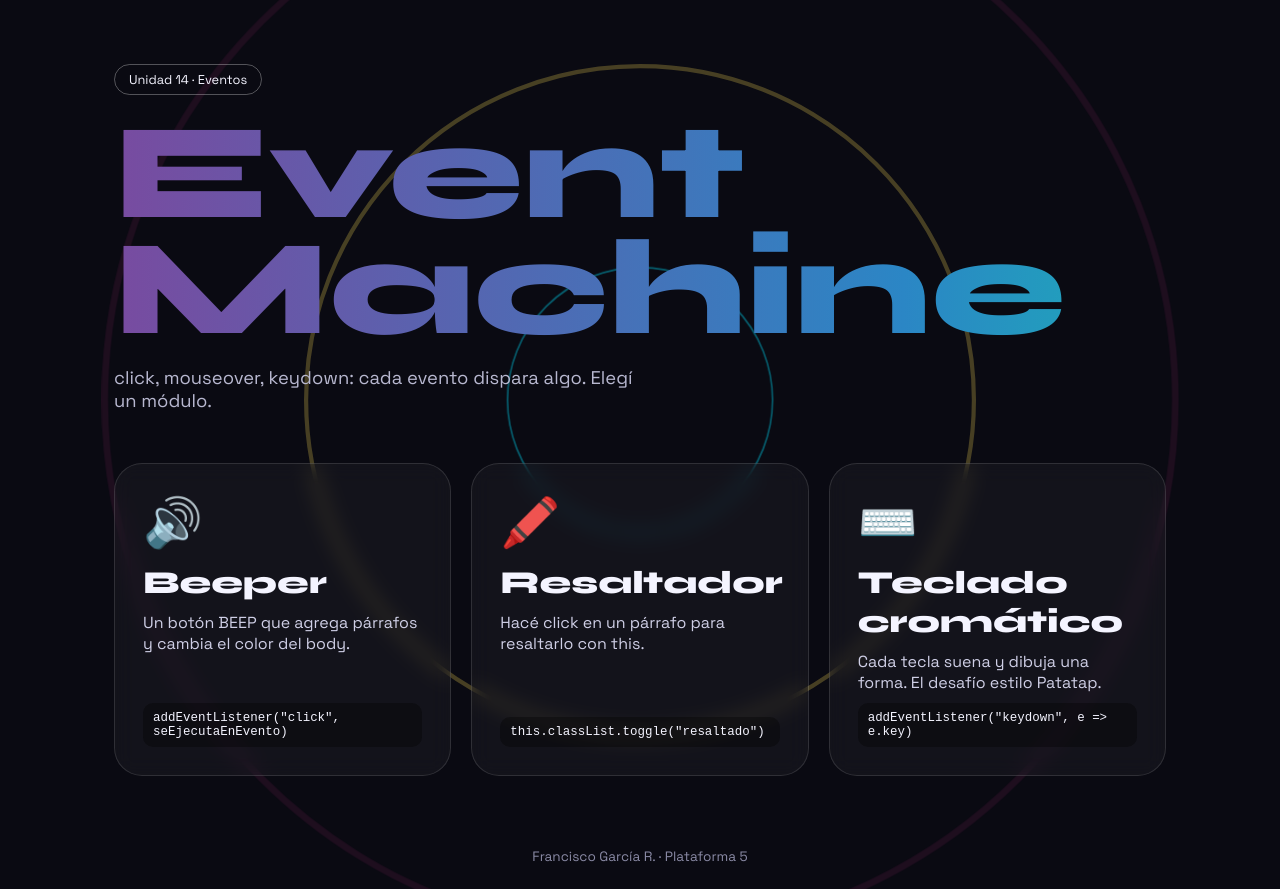
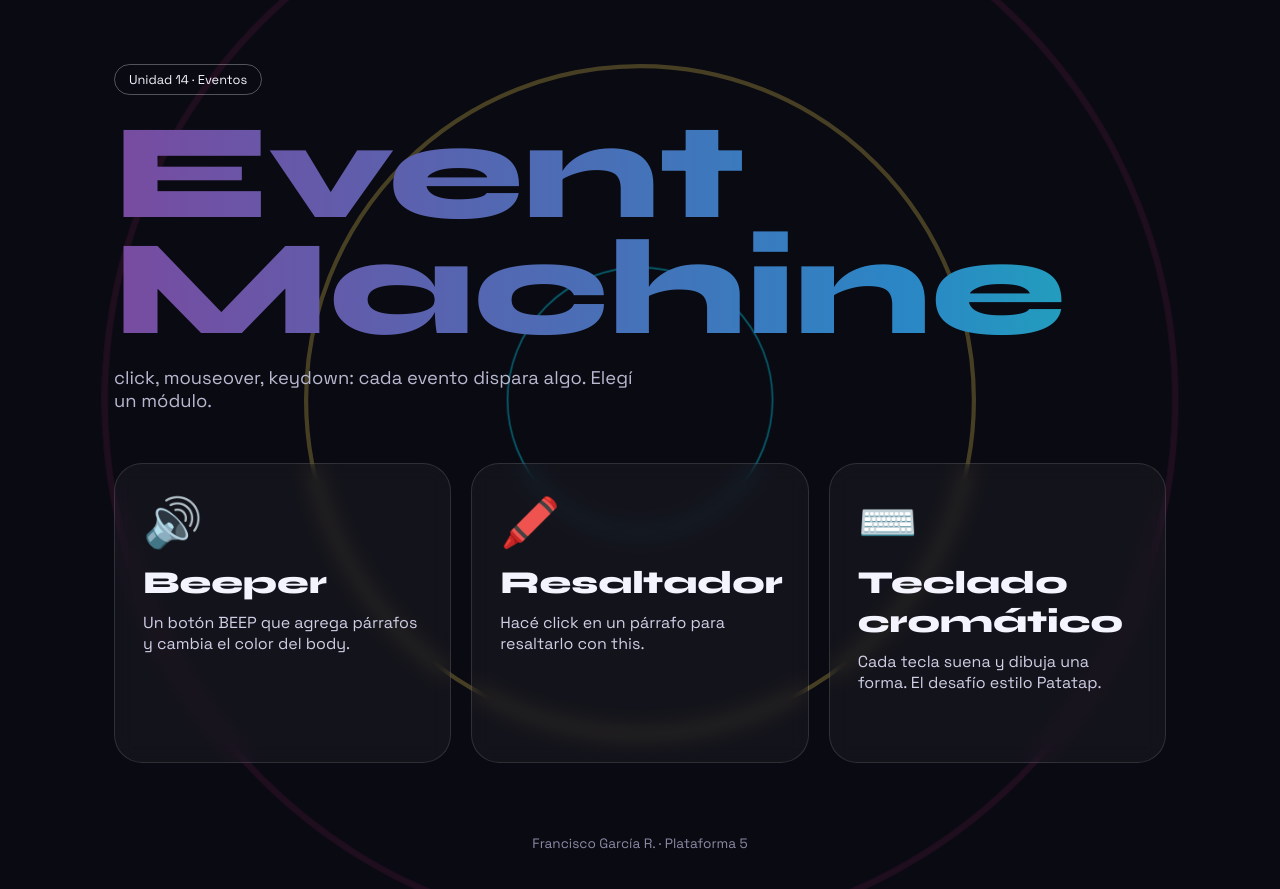
Before and after one commit to frangar050409/Trabajo-unidad-14-Garcia-Resta, a plain HTML site: page index.html in a window 1280 px wide. Drawn offline with Linux system fonts and the light colour scheme.

Commit message:
Saco el código de las tarjetas

```diff
--- a/hub.css
+++ b/hub.css
@@ -177,14 +177,6 @@ header p:last-child {
   color: #cfcfe6;
 }
 
-.modulo code {
-  margin-top: auto;
-  font-size: 0.78rem;
-  padding: 8px 10px;
-  border-radius: 10px;
-  background: rgba(0, 0, 0, 0.35);
-}
-
 footer {
   text-align: center;
   color: #8a8aa5;
--- a/index.html
+++ b/index.html
@@ -21,19 +21,16 @@
       <span class="modulo__icono">🔊</span>
       <h2>Beeper</h2>
       <p>Un botón BEEP que agrega párrafos y cambia el color del body.</p>
-      <code>addEventListener("click", seEjecutaEnEvento)</code>
     </a>
     <a href="resaltador.html" class="modulo" style="--c1:#ffe259; --c2:#ffa751">
       <span class="modulo__icono">🖍️</span>
       <h2>Resaltador</h2>
       <p>Hacé click en un párrafo para resaltarlo con this.</p>
-      <code>this.classList.toggle("resaltado")</code>
     </a>
     <a href="teclado.html" class="modulo" style="--c1:#00f5a0; --c2:#00d9f5">
       <span class="modulo__icono">⌨️</span>
       <h2>Teclado cromático</h2>
       <p>Cada tecla suena y dibuja una forma. El desafío estilo Patatap.</p>
-      <code>addEventListener("keydown", e =&gt; e.key)</code>
     </a>
   </main>
   <footer>Francisco García R. · Plataforma 5</footer>
```
